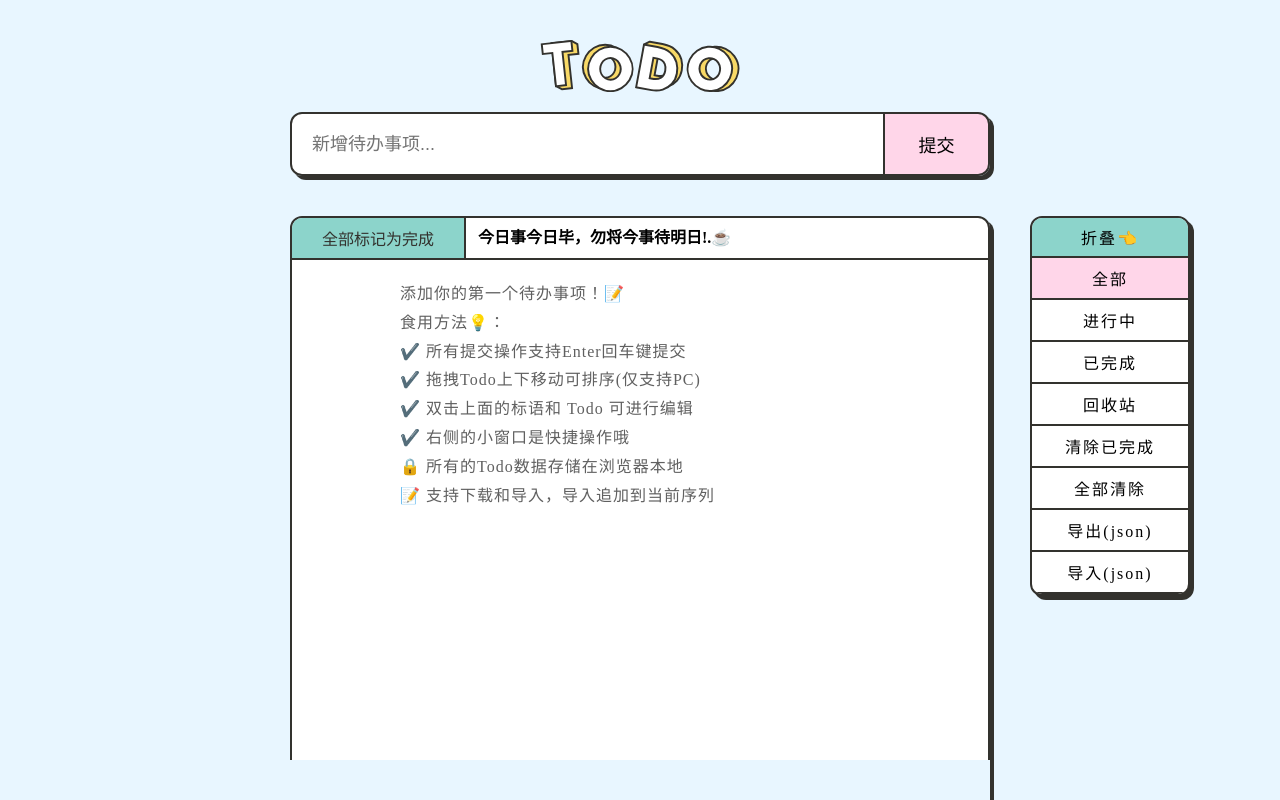
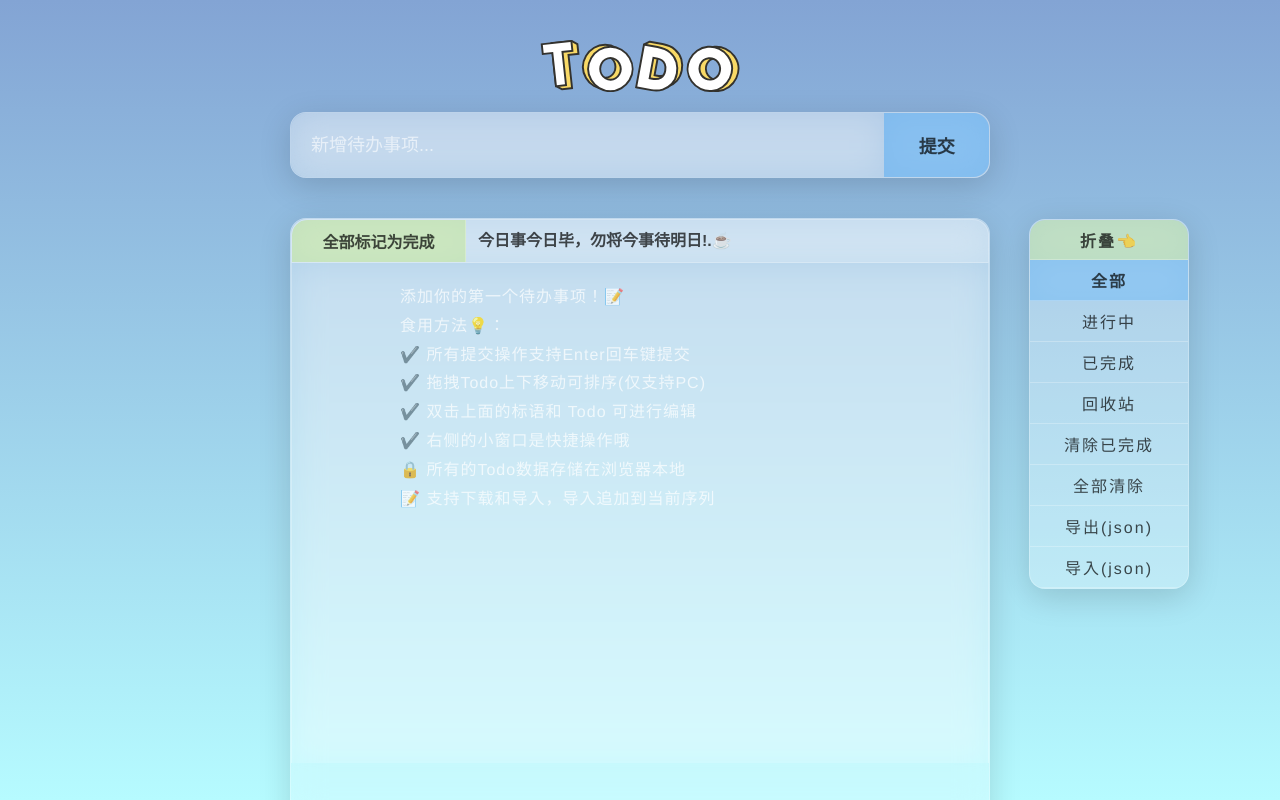
Before and after one commit to Ocean-H1/todo-list, a React (Vite) app: page / in a window 1280 px wide. Built offline with nearby package versions, Linux system fonts and the light colour scheme.

Commit message:
style: 添加磨砂玻璃样式

```diff
--- a/src/pages/ToDo/index.css
+++ b/src/pages/ToDo/index.css
@@ -1,29 +1,43 @@
 :root {
-  --body-bg: #e8f6ff;
+  --body-bg: linear-gradient(to right, #64b3f4, #c2e59c);
   --font: "DM Sans", "PingFang SC", "Lantinghei SC", "Microsoft YaHei", "HanHei SC", "Helvetica Neue", "Open Sans", Arial, "Hiragino Sans GB", STHeiti, "WenQuanYi Micro Hei", SimSun, sans-serif, HYWenHei-GEW !important;
-  --border-radius: 12px;
-  --border: 2px solid #33322E;
-  --box-shadow: 4px 4px 0px #33322E;
-  --box-shadow-reverse: -4px 4px 0px #33322E;
-  --bg-normal: #F9F3E5;
-  --bg-submit: #ffd6e9;
-  --bg-completed: #D0F4F0;
-  --bg-discard: #FFF0EE;
-  --bg-deleted: #ddd;
-  --bg-edit: #fbeef3;
-  --normal: #f5d99e;
-  --completed: #8CD4CB;
-  --deleted: #F6A89E;
-  --font-color: #33322E;
-  --font-color-completed: rgba(51, 50, 46, 0.535);
+  --border-radius: 16px;
+  --border: 1px solid rgba(255, 255, 255, 0.25);
+  --box-shadow: 0 8px 32px rgba(0, 0, 0, 0.15);
+  --box-shadow-reverse: 0 -8px 32px rgba(0, 0, 0, 0.15);
+  --glass-bg: rgba(255, 255, 255, 0.25);
+  --glass-bg-hover: rgba(255, 255, 255, 0.45);
+  --glass-bg-active: rgba(255, 255, 255, 0.35);
+  --bg-normal: rgba(255, 255, 255, 0.18);
+  --bg-submit: rgba(100, 179, 244, 0.4);
+  --bg-completed: rgba(194, 229, 156, 0.4);
+  --bg-discard: rgba(255, 240, 245, 0.3);
+  --bg-deleted: rgba(255, 182, 193, 0.4);
+  --bg-edit: rgba(100, 179, 244, 0.25);
+  --normal: rgba(255, 255, 255, 0.25);
+  --completed: rgba(194, 229, 156, 0.5);
+  --deleted: rgba(255, 182, 193, 0.5);
+  /* --font-color: rgba(255, 255, 255);
+  --font-color-completed: rgba(255, 255, 255, 0.7); */
+  --font-color: rgba(0, 0, 0, 0.7);
+  --font-color-completed: rgba(0, 0, 0, 0.5);
   --padding: 20px 14px;
   --bar-height: 44px;
+  --backdrop-filter: blur(16px);
 }
 
 .todo {
-  background-color: var(--body-bg);
+  /* background: #c2e59c;
+  background: -webkit-linear-gradient(to right, #64b3f4, #c2e59c);
+  background: linear-gradient(to right, #64b3f4, #c2e59c); */
+  background: #83a4d4;
+  background: -webkit-linear-gradient(to top, #b6fbff, #83a4d4);
+  background: linear-gradient(to top, #b6fbff, #83a4d4);
+
   height: 100vh;
   overflow: hidden;
+  font-family: var(--font);
+  color: var(--font-color);
 
   .todo-wrapper {
     width: 100%;
@@ -50,37 +64,57 @@
           box-shadow: var(--box-shadow);
           border-radius: var(--border-radius);
           margin-top: 20px;
+          backdrop-filter: var(--backdrop-filter);
+          background: var(--glass-bg);
+          border: var(--border);
 
           .add-task-input {
             width: 85%;
             height: 64px;
             line-height: 64px;
-            border: var(--border);
+            border: none;
             border-radius: var(--border-radius) 0 0 var(--border-radius);
             padding: 0 20px;
-            color: #333;
+            color: var(--font-color);
+            background: rgba(255, 255, 255, 0.1);
             outline: none;
             font-size: 18px;
+            backdrop-filter: var(--backdrop-filter);
+
+            &::placeholder {
+              color: rgba(255, 255, 255, 0.6);
+            }
           }
 
           .submit {
             flex: 1;
-            border: var(--border);
-            border-left: none;
+            border: none;
             border-radius: 0 var(--border-radius) var(--border-radius) 0;
-            background-color: var(--bg-submit);
+            background: rgba(100, 179, 244, 0.6);
+            color: var(--font-color);
             font-size: 18px;
             cursor: pointer;
+            backdrop-filter: var(--backdrop-filter);
+            transition: all 0.3s ease;
+            font-weight: 600;
+
+            &:hover {
+              background: rgba(100, 179, 244, 0.8);
+              transform: translateY(-1px);
+              box-shadow: 0 4px 16px rgba(100, 179, 244, 0.3);
+            }
           }
         }
 
         .add-task-wrapper:hover {
-          box-shadow: none;
+          box-shadow: var(--box-shadow);
+          transform: translateY(-2px);
         }
 
         .error-message {
           margin-top: 10px;
-          color: red;
+          color: rgba(255, 99, 71, 0.9);
+          font-weight: 500;
         }
       }
 
@@ -92,13 +126,16 @@
         position: relative;
         box-shadow: var(--box-shadow);
         border-radius: var(--border-radius);
+        backdrop-filter: var(--backdrop-filter);
+        background: var(--glass-bg);
+        border: var(--border);
 
         .todo-list-box {
           width: 100%;
           display: flex;
           flex-direction: column;
           justify-content: space-between;
-          background: #fff;
+          background: rgba(255, 255, 255, 0.05);
           border-left: var(--border);
           border-right: var(--border);
           transition: all .5s ease;
@@ -107,6 +144,7 @@
           overflow-y: auto;
           overflow-x: hidden;
           margin: var(--bar-height) 0;
+          backdrop-filter: var(--backdrop-filter);
 
           .todo-list {
             flex: 1;
@@ -122,7 +160,7 @@
             letter-spacing: 1px;
             font-size: 16px;
             line-height: 1.8;
-            color: #606060;
+            color: rgba(255, 255, 255, 0.7);
           }
 
         }
@@ -132,12 +170,11 @@
           position: absolute;
           left: calc(100% + 40px);
           top: 0;
-          background: #fff;
           display: flex;
           flex-direction: column;
           align-items: center;
           justify-content: center;
-          background-color: #fff;
+          background: var(--glass-bg);
           border: var(--border);
           border-radius: var(--border-radius);
           box-shadow: var(--box-shadow);
@@ -148,9 +185,12 @@
           user-select: none;
           min-width: 10rem;
           letter-spacing: 2px;
+          backdrop-filter: var(--backdrop-filter);
+          color: var(--font-color);
 
           &:hover {
-            box-shadow: none;
+            box-shadow: var(--box-shadow);
+            transform: translateY(-2px);
           }
 
           .side-bar-switch {
@@ -159,10 +199,13 @@
             display: flex;
             align-items: center;
             border-bottom: var(--border);
-            background-color: var(--completed);
+            background: rgba(194, 229, 156, 0.5);
+            backdrop-filter: var(--backdrop-filter);
 
             .title {
               width: 100%;
+              color: var(--font-color);
+              font-weight: 600;
             }
           }
 
@@ -178,14 +221,19 @@
               align-items: center;
               justify-content: center;
               cursor: pointer;
+              color: var(--font-color);
+              transition: all 0.3s ease;
 
               &:hover {
-                background-color: var(--bg-normal);
+                background: var(--glass-bg-hover);
+                backdrop-filter: var(--backdrop-filter);
               }
             }
 
             .filter-item.active {
-              background-color: var(--bg-submit);
+              background: rgba(100, 179, 244, 0.5);
+              backdrop-filter: var(--backdrop-filter);
+              font-weight: 600;
             }
           }
         }
@@ -198,15 +246,18 @@
           align-items: center;
           justify-content: flex-start;
           user-select: none;
-          background-color: #fff;
+          background: var(--glass-bg);
           overflow: hidden;
-          cursor: pointer;
           position: absolute;
           border: var(--border);
+          backdrop-filter: var(--backdrop-filter);
+          color: var(--font-color);
+          transition: all 0.3s ease;
         }
 
         .bar:hover {
-          background-color: var(--bg-normal);
+          background: var(--glass-bg-hover);
+          transform: translateY(-1px);
         }
 
         .header {
@@ -217,7 +268,7 @@
 
           .all-complete-btn {
             display: inline-block;
-            background-color: var(--completed);
+            background: rgba(194, 229, 156, 0.6);
             width: 25%;
             height: 100%;
             border: 0;
@@ -226,6 +277,14 @@
             color: var(--font-color);
             text-align: center;
             cursor: pointer;
+            backdrop-filter: var(--backdrop-filter);
+            transition: all 0.3s ease;
+            font-weight: 600;
+
+            &:hover {
+              background: rgba(194, 229, 156, 0.9);
+              box-shadow: 0 4px 16px rgba(194, 229, 156, 0.3);
+            }
           }
 
           .message-box {
@@ -237,6 +296,7 @@
             white-space: nowrap;
             font-weight: 600;
             border-top-right-radius: var(--border-radius);
+            color: var(--font-color);
           }
         }
 
@@ -256,19 +316,21 @@
             align-items: center;
             /* 确保文本不会被进度条覆盖 */
             z-index: 2;
+            color: var(--font-color);
           }
 
           .progress {
             position: absolute;
             bottom: 0;
             left: 0;
-            background-color: var(--completed);
+            background: rgba(194, 229, 156, 0.6);
             height: 100%;
             transition: width .5s ease;
+            backdrop-filter: var(--backdrop-filter);
           }
 
           &:hover {
-            background-color: var(--bg-normal);
+            background: var(--glass-bg-hover);
           }
         }
       }
```
Also changed, not shown: src/pages/ToDo/components/SortableTodoItem/SortableTodoItem.css (+23 -14 lines), 1 other file (tests, documents, lock files or other folders).
